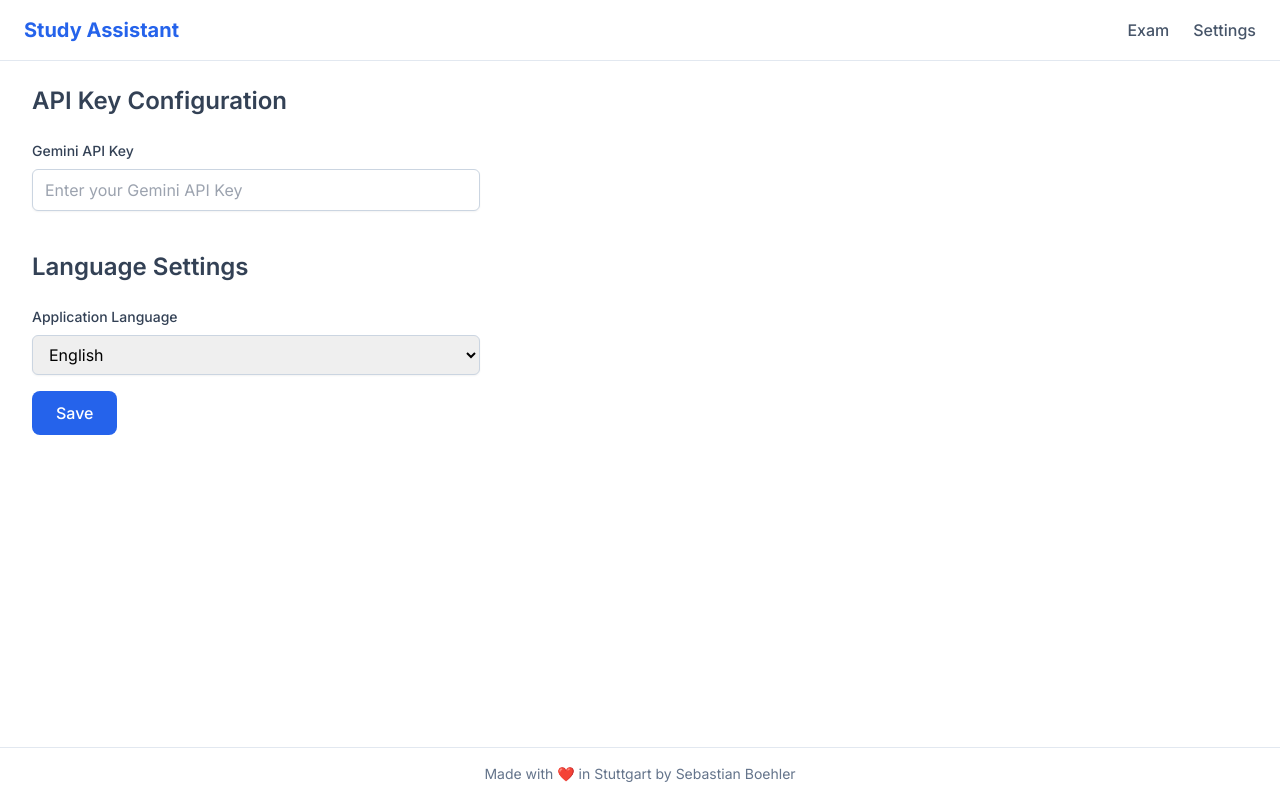
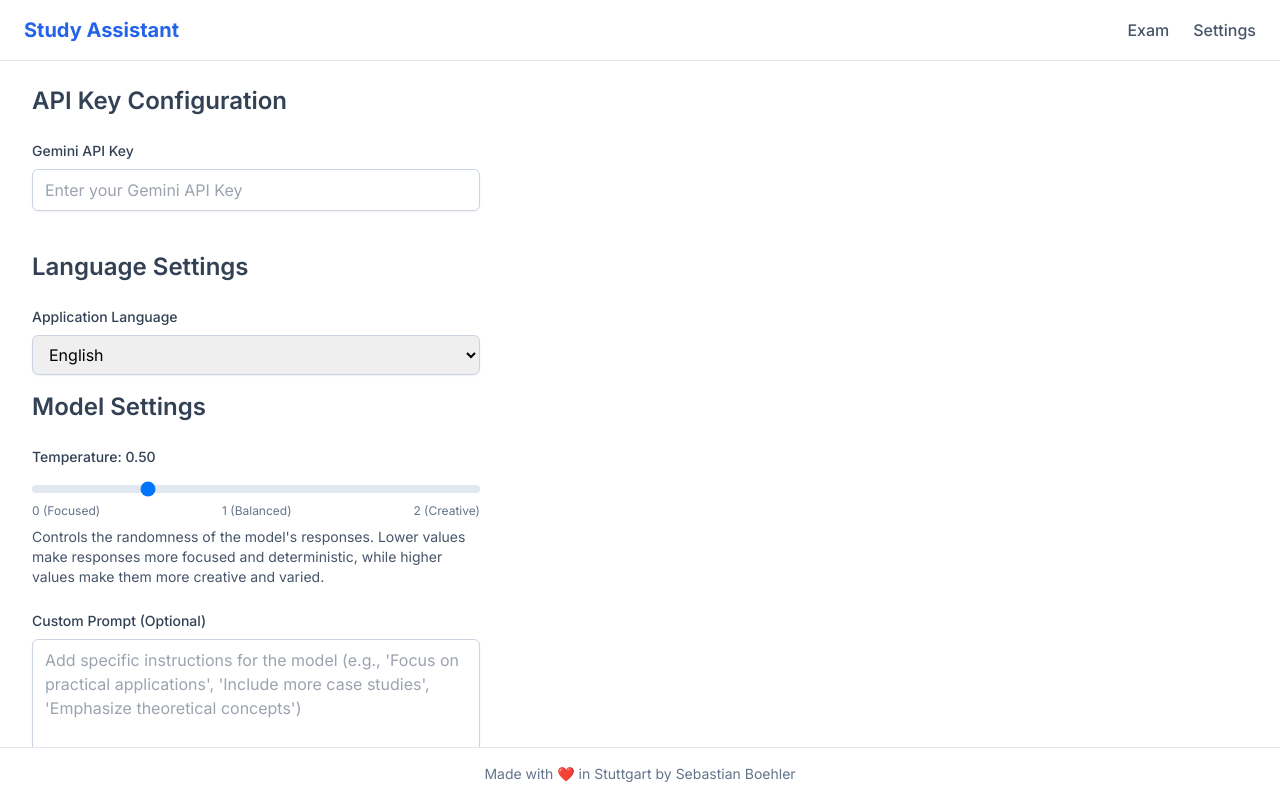
Before and after one commit to SebastianBoehler/study-assistant, a Next.js app: page /settings in a window 1280 px wide. Built offline with nearby package versions, Linux system fonts and the light colour scheme.

Commit message:
chore: add controls

```diff
--- a/package.json
+++ b/package.json
@@ -18,6 +18,7 @@
     "@tailwindcss/typography": "^0.5.16",
     "@vercel/analytics": "^1.5.0",
     "better-react-mathjax": "^2.3.0",
+    "caniuse-lite": "^1.0.30001754",
     "next": "14.0.4",
     "react": "^18.3.1",
     "react-dom": "^18.3.1",
--- a/src/app/exam/page.tsx
+++ b/src/app/exam/page.tsx
@@ -2,7 +2,7 @@
 
 import { useState, useContext } from 'react';
 import { QuestionDisplay } from '@/components/exam/questionDisplay';
-import { Sidebar } from './sidebar'
+import { Sidebar } from '@/components/exam/sidebar';
 import { uploadFile, generateExam } from '@/hooks/google';
 import { FileState, File as GeminiFile } from '@google/genai';
 import { ApiKeyContext } from '@/context/ApiKeyContext';
@@ -12,7 +12,7 @@ export default function Home() {
   const [isGenerating, setIsGenerating] = useState(false);
   const [examData, setExamData] = useState<any>(null);
   const [error, setError] = useState<string>('');
-  const { apiKey, language } = useContext(ApiKeyContext);
+  const { apiKey, language, temperature, customPrompt } = useContext(ApiKeyContext);
 
   const handleFilesSelected = async (newFiles: File[]) => {
     setFiles(prev => [...prev, ...newFiles.map(file => ({
@@ -56,7 +56,7 @@ export default function Home() {
     setError('');
 
     try {
-      const result = await generateExam(apiKey, uploadedFiles, level, onlyMultipleChoice, language);
+      const result = await generateExam(apiKey, uploadedFiles, level, onlyMultipleChoice, language, temperature, customPrompt);
       console.log(result);
       setExamData(result);
     } catch (err) {
--- a/src/app/settings/page.tsx
+++ b/src/app/settings/page.tsx
@@ -6,18 +6,24 @@ import { ApiKeyContext } from '@/context/ApiKeyContext';
 import { Button } from '@/components/ui/button';
 
 export default function SettingsPage() {
-  const { apiKey, setApiKey, language, setLanguage } = useContext(ApiKeyContext);
+  const { apiKey, setApiKey, language, setLanguage, temperature, setTemperature, customPrompt, setCustomPrompt } = useContext(ApiKeyContext);
   const [key, setKey] = useState<string>(apiKey);
   const [languageState, setLanguageState] = useState<string>(language);
+  const [temperatureState, setTemperatureState] = useState<number>(temperature);
+  const [customPromptState, setCustomPromptState] = useState<string>(customPrompt);
 
   useEffect(() => {
     setKey(apiKey);
     setLanguageState(language);
-  }, [apiKey, language]);
+    setTemperatureState(temperature);
+    setCustomPromptState(customPrompt);
+  }, [apiKey, language, temperature, customPrompt]);
 
   const handleSave = () => {
     setApiKey(key);
     setLanguage(languageState);
+    setTemperature(temperatureState);
+    setCustomPrompt(customPromptState);
     // Consider a more robust notification system in a real app
     alert('Settings saved!');
   };
@@ -70,6 +76,51 @@ export default function SettingsPage() {
           {/* The selected language is currently only logged to the console.
               Further integration would be needed to make it affect the application. */}
         </section>
+
+        {/* Model Settings */}
+        <section className="mb-10">
+          <h2 className="text-2xl font-semibold mb-6 text-slate-700">Model Settings</h2>
+          <div className="mb-6">
+            <label htmlFor="temperature-slider" className="block text-sm font-medium text-slate-700 mb-2">
+              Temperature: {temperatureState.toFixed(2)}
+            </label>
+            <input
+              id="temperature-slider"
+              type="range"
+              min="0"
+              max="2"
+              step="0.1"
+              value={temperatureState}
+              onChange={(e) => setTemperatureState(parseFloat(e.target.value))}
+              className="w-full max-w-md h-2 bg-slate-200 rounded-lg appearance-none cursor-pointer"
+            />
+            <div className="flex justify-between text-xs text-slate-500 mt-1 max-w-md">
+              <span>0 (Focused)</span>
+              <span>1 (Balanced)</span>
+              <span>2 (Creative)</span>
+            </div>
+            <p className="text-sm text-slate-600 mt-2 max-w-md">
+              Controls the randomness of the model&apos;s responses. Lower values make responses more focused and deterministic, while higher values make them more creative and varied.
+            </p>
+          </div>
+          <div className="mb-4">
+            <label htmlFor="custom-prompt" className="block text-sm font-medium text-slate-700 mb-2">
+              Custom Prompt (Optional)
+            </label>
+            <textarea
+              id="custom-prompt"
+              value={customPromptState}
+              onChange={(e) => setCustomPromptState(e.target.value)}
+              rows={4}
+              placeholder="Add specific instructions for the model (e.g., 'Focus on practical applications', 'Include more case studies', 'Emphasize theoretical concepts')"
+              className="w-full max-w-md px-3 py-2 border border-slate-300 rounded-md shadow-sm focus:outline-none focus:ring-blue-500 focus:border-blue-500 resize-none"
+            />
+            <p className="text-sm text-slate-600 mt-2 max-w-md">
+              Additional instructions that guide the model toward specific content or focus areas when generating exam questions.
+            </p>
+          </div>
+        </section>
+
         <Button onClick={handleSave} className="px-6 py-2">
           Save
         </Button>
--- a/src/app/exam/sidebar.tsx
+++ b/src/components/exam/sidebar.tsx
@@ -1,5 +1,6 @@
 'use client';
 
+/* eslint-disable @next/next/no-invalid-props-serialization */
 import { useState } from 'react';
 import { Button } from '@/components/ui/button';
 import { FileUpload } from '@/components/ui/fileUpload';
@@ -28,6 +29,18 @@ export function Sidebar({
   const [level, setLevel] = useState<string>('medium');
   const [onlyMultipleChoice, setOnlyMultipleChoice] = useState<boolean>(false);
 
+  const handleFilesSelected = async (files: File[]) => {
+    await onFilesSelected(files);
+  };
+
+  const handleRemoveFile = (index: number) => {
+    onRemoveFile(index);
+  };
+
+  const handleGenerateExam = async () => {
+    await onGenerateExam(level, onlyMultipleChoice);
+  };
+
   return (
     <div className="flex flex-col md:h-full">
       <div className="pb-6 border-b border-slate-200">
@@ -37,10 +50,10 @@ export function Sidebar({
       </div>
 
       <div className="flex-1 md:overflow-auto py-6">
-        <FileUpload onFilesSelected={onFilesSelected} />
+        <FileUpload onFilesSelected={handleFilesSelected} />
 
         <div className="mt-6">
-          <FileList files={files} onRemove={onRemoveFile} />
+          <FileList files={files} onRemove={handleRemoveFile} />
         </div>
 
         <div className="mt-6">
@@ -76,7 +89,7 @@ export function Sidebar({
 
       <div className="pt-4 border-t border-slate-200">
         <Button
-          onClick={() => onGenerateExam(level, onlyMultipleChoice)}
+          onClick={handleGenerateExam}
           isLoading={isGenerating}
           disabled={files.length === 0 || files.some(f => f.state !== FileState.ACTIVE) || !hasApiKey}
           className="w-full py-2"
--- a/src/context/ApiKeyContext.tsx
+++ b/src/context/ApiKeyContext.tsx
@@ -3,30 +3,46 @@ import React, { createContext, useState, useEffect, ReactNode } from 'react';
 
 const localStorageKey = '%studyAssistantApiKey%';
 const localStorageLanguageKey = '%studyAssistantLanguage%';
+const localStorageTemperatureKey = '%studyAssistantTemperature%';
+const localStorageCustomPromptKey = '%studyAssistantCustomPrompt%';
 
 interface ApiKeyContextType {
   apiKey: string;
   language: string;
+  temperature: number;
+  customPrompt: string;
   setApiKey: (key: string) => void;
   setLanguage: (language: string) => void;
+  setTemperature: (temperature: number) => void;
+  setCustomPrompt: (prompt: string) => void;
 }
 
 export const ApiKeyContext = createContext<ApiKeyContextType>({
   apiKey: '',
   language: '',
+  temperature: 0.5,
+  customPrompt: '',
   setApiKey: () => {},
   setLanguage: () => {},
+  setTemperature: () => {},
+  setCustomPrompt: () => {},
 });
 
 export const ApiKeyProvider = ({ children }: { children: ReactNode }) => {
   const [apiKey, setApiKeyState] = useState<string>('');
   const [language, setLanguageState] = useState<string>('english');
+  const [temperature, setTemperatureState] = useState<number>(0.5);
+  const [customPrompt, setCustomPromptState] = useState<string>('');
 
   useEffect(() => {
     const storedKey = typeof window !== 'undefined' ? localStorage.getItem(localStorageKey) : null;
     if (storedKey) setApiKeyState(storedKey);
     const storedLanguage = typeof window !== 'undefined' ? localStorage.getItem(localStorageLanguageKey) : null;
     if (storedLanguage) setLanguageState(storedLanguage);
+    const storedTemperature = typeof window !== 'undefined' ? localStorage.getItem(localStorageTemperatureKey) : null;
+    if (storedTemperature) setTemperatureState(parseFloat(storedTemperature));
+    const storedCustomPrompt = typeof window !== 'undefined' ? localStorage.getItem(localStorageCustomPromptKey) : null;
+    if (storedCustomPrompt) setCustomPromptState(storedCustomPrompt);
   }, []);
 
   const setApiKey = (key: string) => {
@@ -39,8 +55,18 @@ export const ApiKeyProvider = ({ children }: { children: ReactNode }) => {
     localStorage.setItem(localStorageLanguageKey, language);
   };
 
+  const setTemperature = (temperature: number) => {
+    setTemperatureState(temperature);
+    localStorage.setItem(localStorageTemperatureKey, temperature.toString());
+  };
+
+  const setCustomPrompt = (prompt: string) => {
+    setCustomPromptState(prompt);
+    localStorage.setItem(localStorageCustomPromptKey, prompt);
+  };
+
   return (
-    <ApiKeyContext.Provider value={{ apiKey, language, setApiKey, setLanguage }}>
+    <ApiKeyContext.Provider value={{ apiKey, language, temperature, customPrompt, setApiKey, setLanguage, setTemperature, setCustomPrompt }}>
       {children}
     </ApiKeyContext.Provider>
   );
```
Also changed, not shown: src/hooks/google.ts (+7 -3 lines), .eslintrc.json (added), 1 other file (tests, documents, lock files or other folders).
